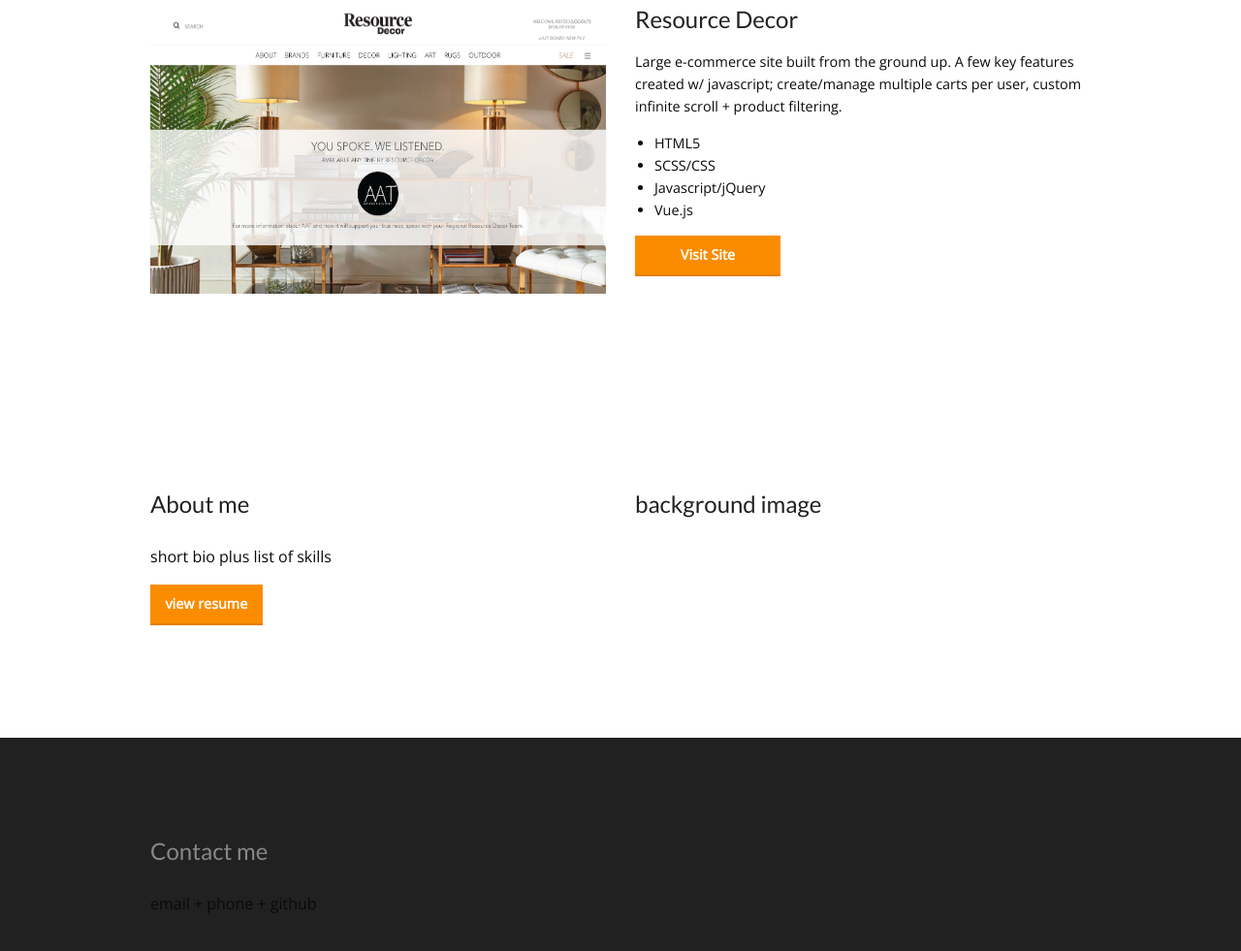
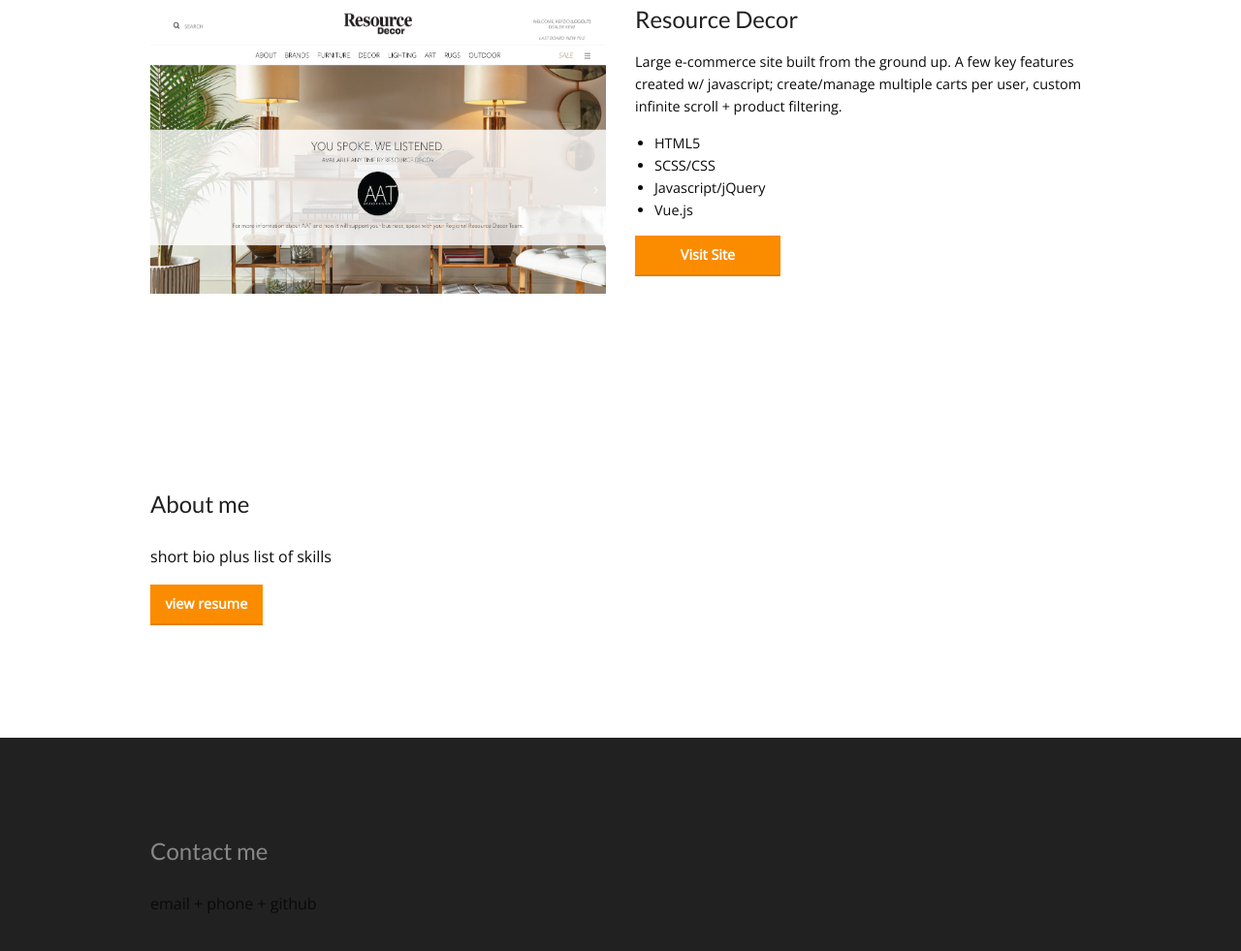
Before and after one commit to alecthpl/portfolio, a website: page index.html in a window 1280 px wide. Shown: the part 1053-2034 px from the top of the page at 97% size. Drawn offline with nearby package versions, Linux system fonts and the light colour scheme.

Commit message:
homepage update

```diff
--- a/index.html
+++ b/index.html
@@ -110,13 +110,10 @@
     <!-- about -->
     <section id="about">
         <div class="row">
-            <div class="medium-6 columns">
+            <div class="columns">
                 <h2 class="title">About me</h2>
                 <p>short bio plus list of skills</p>
                 <a href="#" class="button">view resume</a>
-            </div>
-            <div class="medium-6 columns">
-                <h2 class="title">background image</h2>
             </div>
         </div>
     </section>
```
